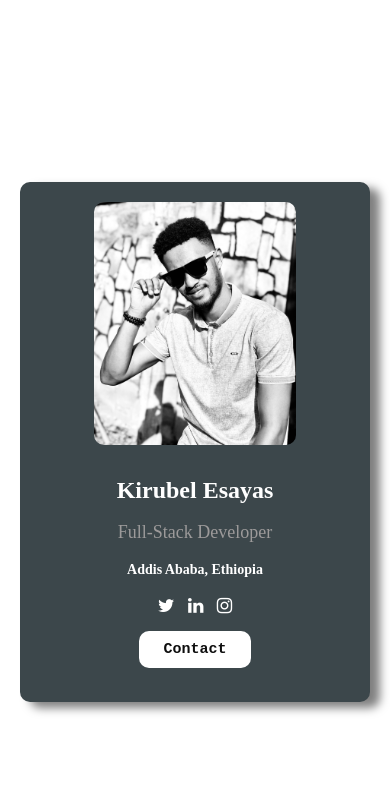
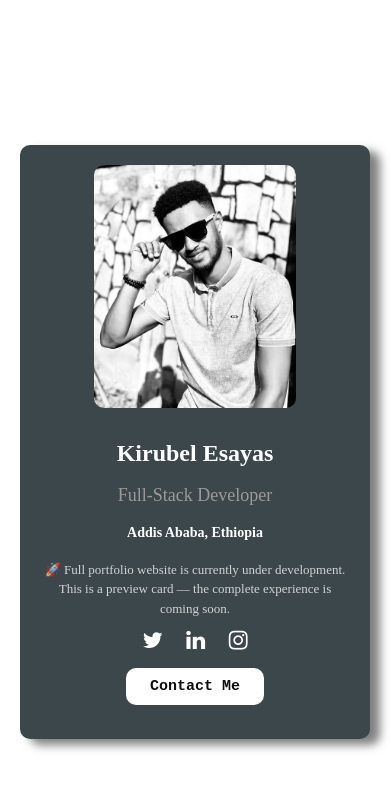
Before and after one commit to Kirubel-7/Kirubel-7, a plain HTML site: page Business-Card/index.html in a window 390 px wide. Drawn offline with Linux system fonts and the light colour scheme.

Commit message:
feat: add coming soon notice to portfolio card

```diff
--- a/Business-Card/index.css
+++ b/Business-Card/index.css
@@ -1,17 +1,18 @@
-body{
+body {
   display: flex;
   justify-content: center;
   align-items: center;
   min-height: 100dvh;
   margin: 0;
 }
-.avatar{
+
+.avatar {
   width: 198px;
   height: 236px;
   border-radius: 10px;
+}
 
-}
-.card{
+.card {
   display: flex;
   justify-content: space-around;
   align-items: center;
@@ -23,23 +24,56 @@ body{
   padding: 7px 5px;
   border-radius: 10px;
   color: white;
-    background-color: #3C474B;
+  background-color: #3c474b;
   transform: scale(1.2);
   transition: transform 0.5s ease;
 }
-.card:hover{
+
+.card:hover {
   transform: scale(1.22);
 }
-.details{
+
+.details {
   margin: 0 10px;
   font-size: 15px;
   width: 200px;
 }
-.title{
+
+.title {
   color: rgb(156, 154, 154);
   font-size: 18px;
 }
-button{
+
+/* ✅ NEW: Coming soon/demo message */
+.coming-soon {
+  font-size: 14px;
+  color: #d3d3d3;
+  margin: 12px 0;
+  line-height: 1.5;
+}
+
+/* ✅ NEW: Social icons wrapper */
+.socials {
+  margin: 10px 0;
+}
+
+/* ✅ NEW: Social links inside wrapper */
+.socials a {
+  text-decoration: none;
+  font-size: 20px;
+  color: white;
+  transition: transform 0.3s ease, opacity 0.3s ease;
+  margin: 0 8px;
+  display: inline-block;
+}
+
+.socials a:hover {
+  transform: translateY(-2px);
+  opacity: 0.85;
+}
+
+/* Your button styling */
+button {
   border: none;
   border-radius: 10px;
   outline: 0;
@@ -49,11 +83,16 @@ button{
   cursor: pointer;
   width: 100%;
   font-size: 15px;
-    font-family: 'Courier New', Courier, monospace;
+  font-family: "Courier New", Courier, monospace;
   font-weight: bold;
 }
 
-h4 ~ a{
+button:hover {
+  opacity: 0.85;
+}
+
+/* Your existing selector (kept for compatibility if you still use links right after h4) */
+h4 ~ a {
   text-decoration: none;
   font-size: 18px;
   color: white;
@@ -61,19 +100,18 @@ h4 ~ a{
   margin: 0 5px;
   display: inline-block;
 }
-a:hover{
+
+/* Keep general hover if any anchors exist outside socials */
+a:hover {
   transform: translateY(-2px);
 }
 
-button:hover{
-    opacity: 0.85;
+@media (max-width: 480px) {
+  body {
+    padding: 20px;
   }
 
-@media (max-width: 480px){
-    body{
-        padding: 20px;
-    }
-    .card{
+  .card {
     flex-direction: column;
     align-items: center;
     width: 100%;
@@ -82,27 +120,45 @@ button:hover{
     gap: 16px;
     transform: scale(1);
   }
-    .card:hover{
+
+  .card:hover {
     transform: scale(1.03);
   }
-    .avatar{
+
+  .avatar {
     width: 65%;
     max-width: 220px;
     height: auto;
   }
-    .details{
+
+  .details {
     width: 100%;
     margin: 0;
     font-size: 14px;
   }
-    .details h1{
+
+  .details h1 {
     font-size: 24px;
   }
-    button{
+
+  /* Coming soon text scales nicely on mobile */
+  .coming-soon {
+    font-size: 13px;
+    margin: 10px 0;
+  }
+
+  button {
     width: auto;
     padding: 10px 24px;
   }
-    a{
+
+  /* Social icons: slightly larger on mobile */
+  .socials a {
+    font-size: 22px;
+    margin: 0 10px;
+  }
+
+  a {
     font-size: 20px;
   }
 }
--- a/Business-Card/index.html
+++ b/Business-Card/index.html
@@ -5,7 +5,10 @@
     <meta name="viewport" content="width=device-width, initial-scale=1.0" />
     <title>Business Card</title>
     <link rel="stylesheet" href="index.css" />
-    <link rel="stylesheet" href="https://cdnjs.cloudflare.com/ajax/libs/font-awesome/4.7.0/css/font-awesome.min.css">
+    <link
+      rel="stylesheet"
+      href="https://cdnjs.cloudflare.com/ajax/libs/font-awesome/4.7.0/css/font-awesome.min.css"
+    />
   </head>
   <body>
     <div class="card">
@@ -13,16 +16,28 @@
         class="avatar"
         src="images/kglass.jpg"
         alt="Kirubel Esayas smiling at the camera."
-
       />
       <div class="details">
         <h1>Kirubel Esayas</h1>
         <p class="title">Full-Stack Developer</p>
         <h4>Addis Ababa, Ethiopia</h4>
-        <a href="#"><i class="fa fa-twitter"></i></a>
-        <a href="#"><i class="fa fa-linkedin"></i></a>
-        <a href="#"><i class="fa fa-instagram"></i></a>
-        <p><a href="https://t.me/Kirubel_E7" target="_blank"><button class="btn">Contact</button></a></p>
+
+        <p class="coming-soon">
+          🚀 Full portfolio website is currently under development.<br />
+          This is a preview card — the complete experience is coming soon.
+        </p>
+
+        <div class="socials">
+          <a href="#"><i class="fa fa-twitter"></i></a>
+          <a href="#"><i class="fa fa-linkedin"></i></a>
+          <a href="#"><i class="fa fa-instagram"></i></a>
+        </div>
+
+        <p>
+          <a href="https://t.me/Kirubel_E7" target="_blank">
+            <button class="btn">Contact Me</button>
+          </a>
+        </p>
       </div>
     </div>
   </body>
```
Lines whose indentation alone changed are shown as unchanged.
